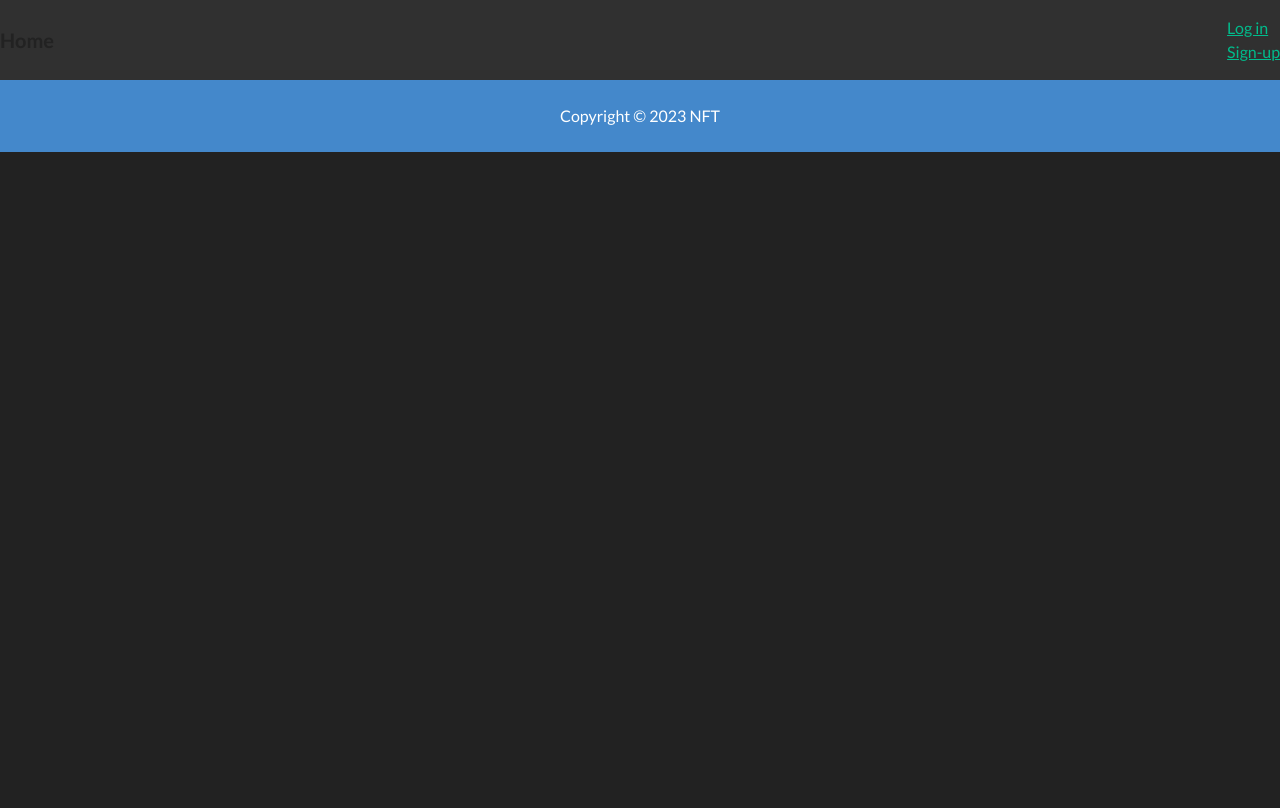
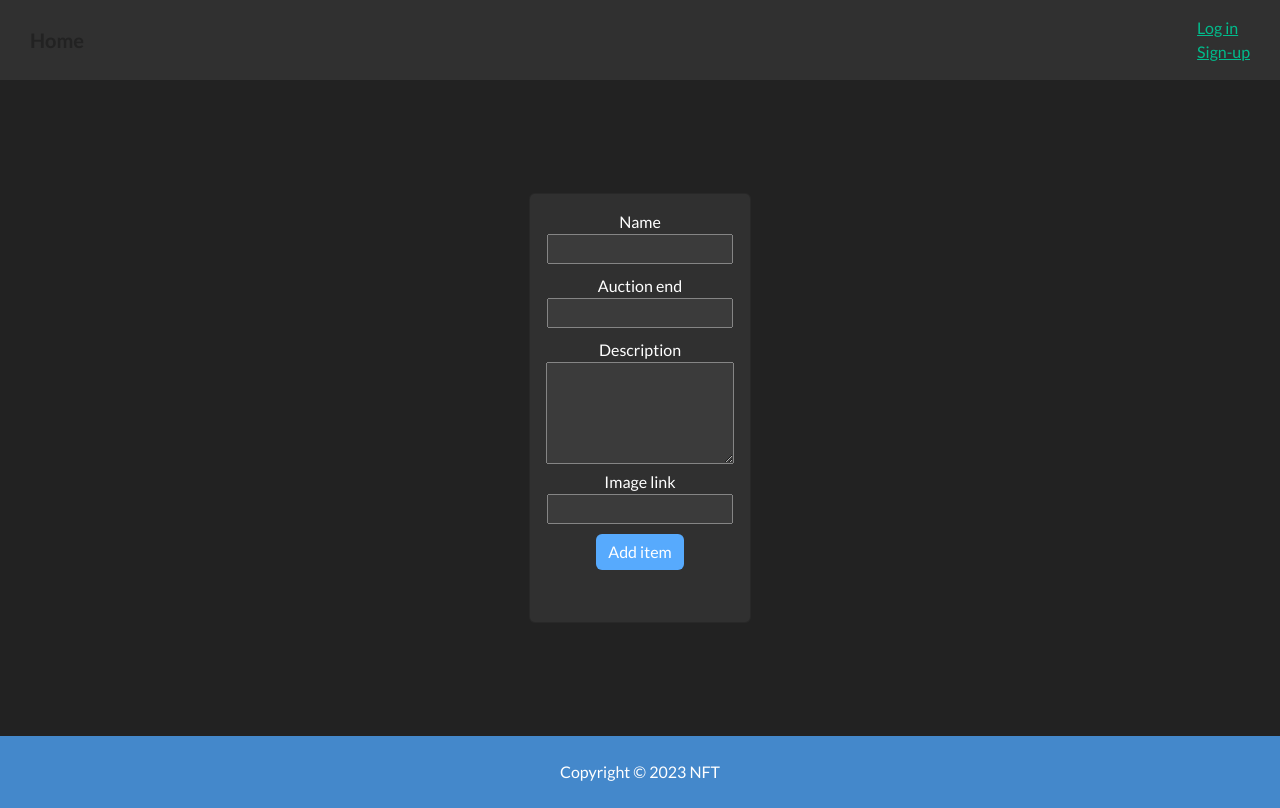
Before and after one commit to Corqi/NFT-Auction-Website, a Flask app: page /new in a window 1280 px wide. Before the commit the page ends 152 px from the top, so only its background shows below. Run offline with Flask 2, Linux system fonts and the light colour scheme; some libraries are stand-ins or nearby versions.

Commit message:
Added new item page

```diff
--- a/app/forms.py
+++ b/app/forms.py
@@ -1,6 +1,8 @@
 from flask_wtf import FlaskForm
-from wtforms import StringField, PasswordField, SubmitField
+from wtforms import StringField, PasswordField, SubmitField, DateTimeField
 from wtforms.validators import InputRequired, EqualTo
+from wtforms.widgets import TextArea
+
 
 class RegistrationForm(FlaskForm):
     email = StringField('E-mail', validators=[InputRequired(message='E-mail field is required.')], id='inputEmail')
@@ -17,3 +19,10 @@ class LoginForm(FlaskForm):
     password = PasswordField('Password', validators=[InputRequired(message='Password field is required.')],
                              id='inputPassword')
     submit = SubmitField('Log in', id='submitButton')
+
+
+class NewAuctionForm(FlaskForm):
+    auction_end = DateTimeField('Auction end', id='inputAuctionEnd')
+    name = StringField('Name', id='inputName')
+    description = StringField('Description', id='inputDescription', widget=TextArea())
+    img_link = StringField('Image link', id='inputImgLink')
--- a/app/templates/base.html
+++ b/app/templates/base.html
@@ -25,7 +25,7 @@
     </head>
 
     <body class="d-flex flex-column site-background">
-        <nav class="navbar navbar-default bg-dark">
+        <nav class="navbar navbar-default bg-dark" style="padding-left: 30px;padding-right: 30px;">
             <a class="navbar-brand" href="{{ url_for('bp_home.home_get') }}">
                 <span class="nav-title"><strong>Home</strong></span>
             </a>
--- a/app/templates/newitem.html
+++ b/app/templates/newitem.html
@@ -0,0 +1,29 @@
+{% extends 'base.html' %}
+{%block title%}
+Login
+{%endblock%}
+
+{%block content%}
+    <div id="content" class="d-flex align-items-center justify-content-center">
+        <div class="card text-center">
+            <div class="card-body">
+                <form>
+                {{ form.csrf_token }}
+                {{ form.name.label }} <br>
+                {{ form.name }} <br>
+                {{ form.auction_end.label }} <br>
+                {{ form.auction_end }} <br>
+                {{ form.description.label }} <br>
+                {{ form.description(rows="4") }} <br>
+                {{ form.img_link.label }} <br>
+                {{ form.img_link }} <br>
+
+                <div class="buttons">
+                    <button class="btn btn-large btn-login" type="submit">Add item</button>
+                    </p>
+                </div>
+                </form>
+            </div>
+        </div>
+    </div>
+{%endblock%}
--- a/app/views/home.py
+++ b/app/views/home.py
@@ -5,7 +5,8 @@ from ..init_db import init_db
 from ..app import db, cur
 from ..db_handler import sql2user
 
-from ..models import Auction
+from app.models import Auction
+from app.forms import NewAuctionForm
 
 bp = Blueprint('bp_home', __name__)
 
@@ -24,4 +25,5 @@ def home_get():
 
 @bp.route('/new')
 def new_item_get():
-    return render_template('gallery.html', user=current_user)
+    form = NewAuctionForm()
+    return render_template('newitem.html', form=form, user=current_user)
```
